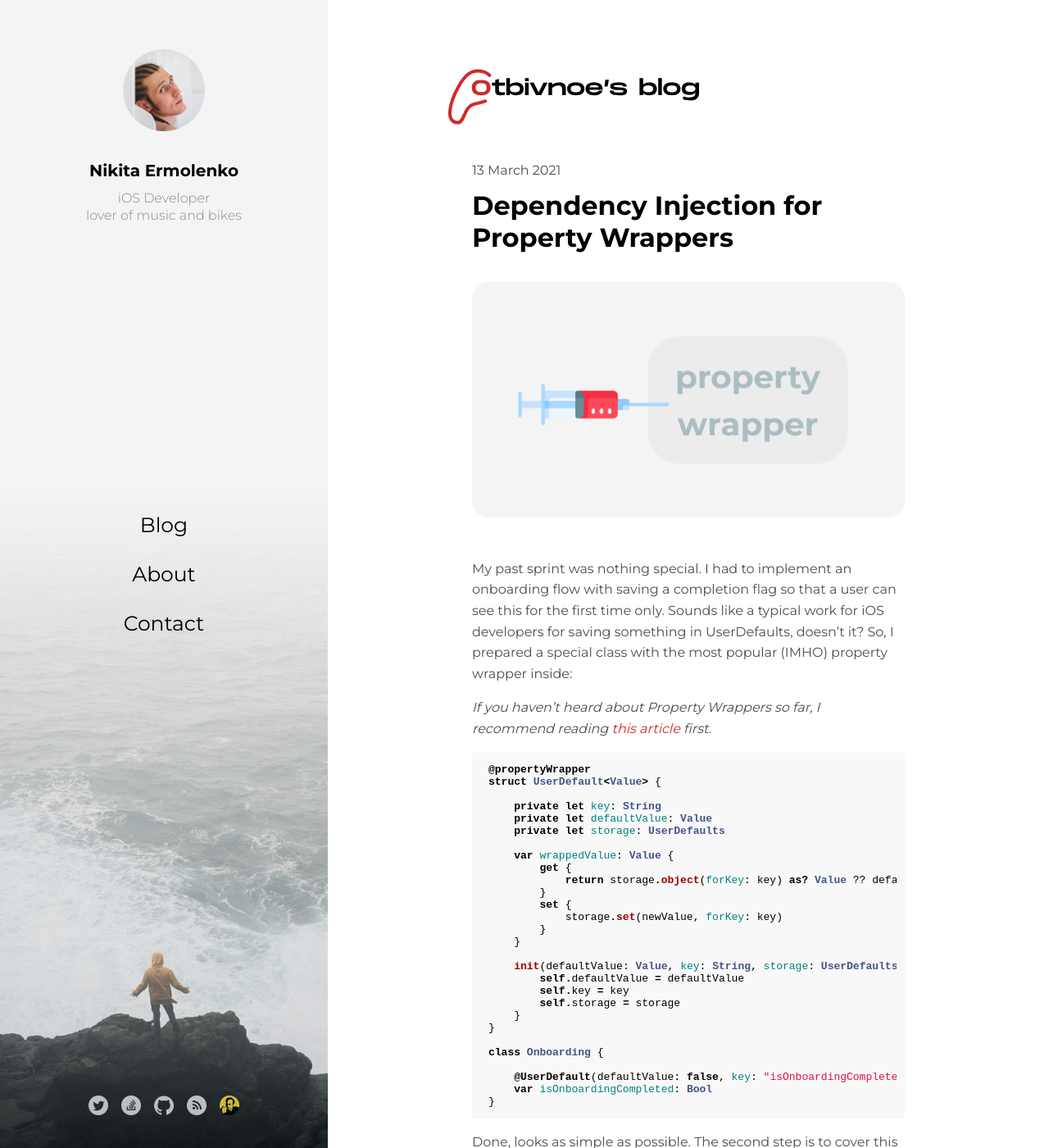
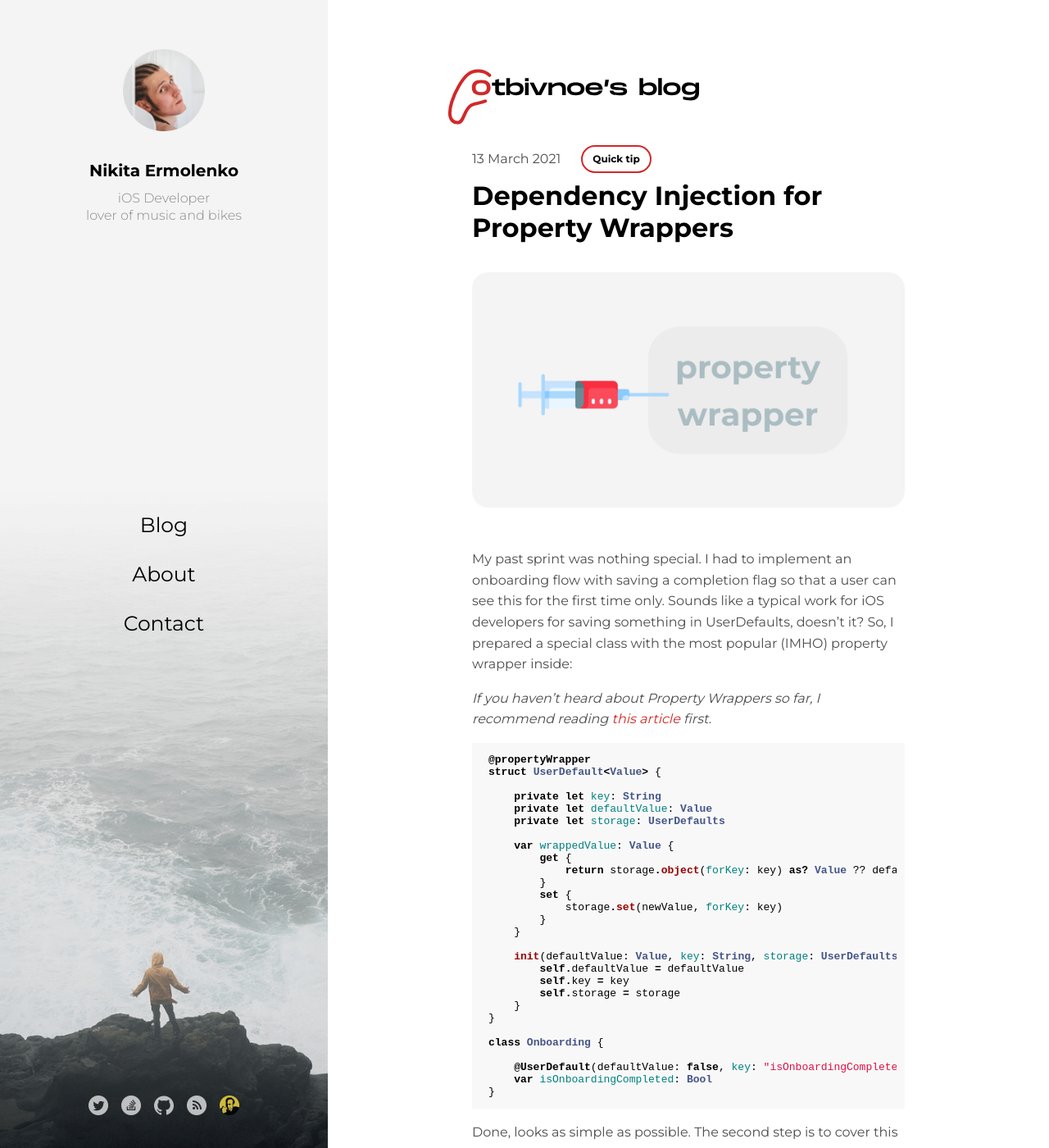
Before and after one commit to Otbivnoe/Otbivnoe.github.io, a Jekyll site: the page built from _posts/2021-03-13-Dependency-Injection-for-Property-Wrappers.md, in a window 1280 px wide and 1400 px high. Shown: the whole window at 82% size. Built offline with Jekyll 4.4.1, drawn with Linux system fonts in a browser that asks for light colours.

Commit message:
Add `quick-tip` badge for DI for Property Wrappers post

```diff
--- a/_layouts/post.html
+++ b/_layouts/post.html
@@ -2,7 +2,16 @@
 layout: default
 ---
 
-<p class="post-date">{{ page.date | date_to_long_string }}</p>
+<div class="post-first-line-container">
+    <p class="post-date">{{ page.date | date_to_long_string }}</p>
+
+    {% if page.badge %}
+    <div class="badge">
+        {{ page.badge }}
+    </div>
+    {% endif %}
+</div>
+
 <h1 class="post-title">{{ page.title }}</h1>
 
 {% if page.image != nil %}
--- a/_posts/2021-03-13-Dependency-Injection-for-Property-Wrappers.md
+++ b/_posts/2021-03-13-Dependency-Injection-for-Property-Wrappers.md
@@ -3,6 +3,7 @@ layout: post
 title: "Dependency Injection for Property Wrappers"
 subtitle: "This article doesn't look like a long step-by-step tutorial, it's just a quick tip for a problem I faced recently. So I decided to share a non-obvious solution for me, maybe it will save some time for someone.  Email me if the article was useful to you :)"
 date: 2021-03-13 22:50:00 +0300
+badge: Quick tip
 image: /assets/img/articles/property-wrapper-di/logo.png
 image-dark: /assets/img/articles/property-wrapper-di/logo-dark.png
 ---
--- a/assets/css/colors.scss
+++ b/assets/css/colors.scss
@@ -64,3 +64,8 @@ $footer-readaggregator-subtitle--dark: #bdbdbd;
 
 $footer-sponsor-title--light: black;
 $footer-sponsor-title--dark: white;
+
+// Badge
+
+$badge-title--light: black;
+$badge-title--dark: white;
--- a/assets/css/post.scss
+++ b/assets/css/post.scss
@@ -9,9 +9,17 @@
   background-color: $post-logo-background--light;
 }
 
-.post-img {
-  border-radius: 5px;
-  background-color: $post-logo-background--light;
+.post-date {
+  margin-right: 25px;
+}
+
+.post-first-line-container {
+  display: flex;
+  justify-content: start;
+  align-items: center;
+  margin-top: 0px;
+  margin-bottom: 10px;
+  height: 30px;
 }
 
 .post-title {
@@ -19,8 +27,9 @@
   margin-bottom: 35px;
 }
 
-.post-date {
-  margin-bottom: 10px;
+.post-img {
+  border-radius: 5px;
+  background-color: $post-logo-background--light;
 }
 
 h1,
--- a/assets/css/style.scss
+++ b/assets/css/style.scss
@@ -180,9 +180,9 @@ body {
 /* Article */
 
 .article {
-  padding-top: 24px;
+  padding-top: 16px;
   padding-right: 32px;
-  padding-bottom: 24px;
+  padding-bottom: 32px;
   padding-left: 32px;
   background: $article-background--light;
   border-radius: 20px;
@@ -202,8 +202,7 @@ body {
 }
 
 .article-date {
-  margin-top: 0;
-  margin-bottom: 0;
+  margin: 0;
   color: $article-date--light;
   font-size: 0.75rem;
   font-weight: 300;
@@ -229,6 +228,15 @@ body {
   font-size: 1rem;
   font-weight: 300;
   -webkit-line-clamp: 3;
+}
+
+.article-first-line-container {
+  display: flex;
+  justify-content: space-between;
+  align-items: center;
+  margin-top: 0px;
+  margin-bottom: 0;
+  height: 30px;
 }
 
 /* Footer */
@@ -294,6 +302,20 @@ body {
   color: $footer-sponsor-title--light;
   margin-bottom: 32px;
   margin-top: 0px;
+}
+
+/* Badge */
+
+.badge {
+  display: inline;
+  padding: 8px 12px;
+  border-radius: 20px;
+  border: 2px solid $red-color;
+  box-sizing: border-box;
+  font-size: 0.75rem;
+  font-weight: 700;
+  line-height: 0.875rem;
+  color: $badge-title--light;
 }
 
 /* Media */
@@ -408,4 +430,8 @@ body {
   .footer__sponsor-title {
     color: $footer-sponsor-title--dark;
   }
+
+  .badge {
+    color: $badge-title--dark;
+  }
 }
```
Also changed, not shown: tabs/blog.md (+8 -1 lines).
